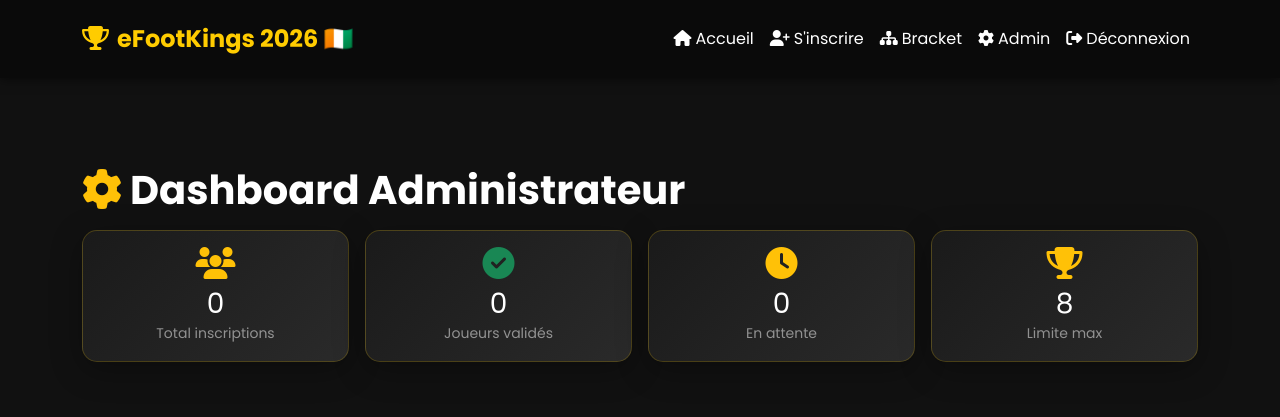
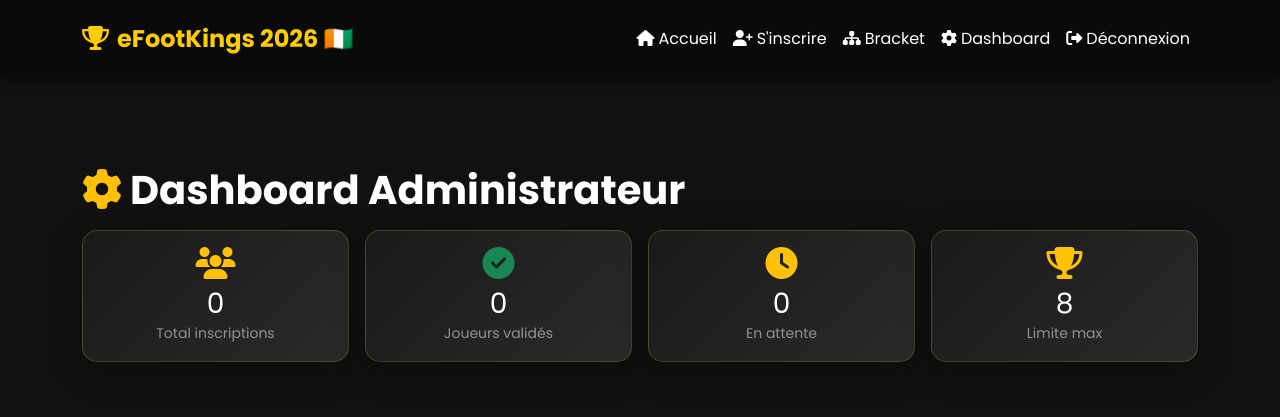
Before and after one commit to MALICK-GITH/Mknyt, a Flask app: page /admin/dashboard in a window 1280 px wide. Shown: the top 417 px of the page. Run offline with Flask 3, Linux system fonts and the light colour scheme; the visitor is signed in with stand-in values (Sample User, id 1).

Commit message:
Update base.html

```diff
--- a/templates/base.html
+++ b/templates/base.html
@@ -52,12 +52,18 @@
                     {% if session.get('admin_logged_in') %}
                     <li class="nav-item">
                         <a class="nav-link" href="{{ url_for('admin_dashboard') }}">
-                            <i class="fas fa-cog me-1"></i>Admin
+                            <i class="fas fa-cog me-1"></i>Dashboard
                         </a>
                     </li>
                     <li class="nav-item">
                         <a class="nav-link" href="{{ url_for('admin_logout') }}">
                             <i class="fas fa-sign-out-alt me-1"></i>Déconnexion
+                        </a>
+                    </li>
+                    {% else %}
+                    <li class="nav-item">
+                        <a class="nav-link" href="{{ url_for('admin_login') }}">
+                            <i class="fas fa-shield-alt me-1"></i>Admin
                         </a>
                     </li>
                     {% endif %}
```
